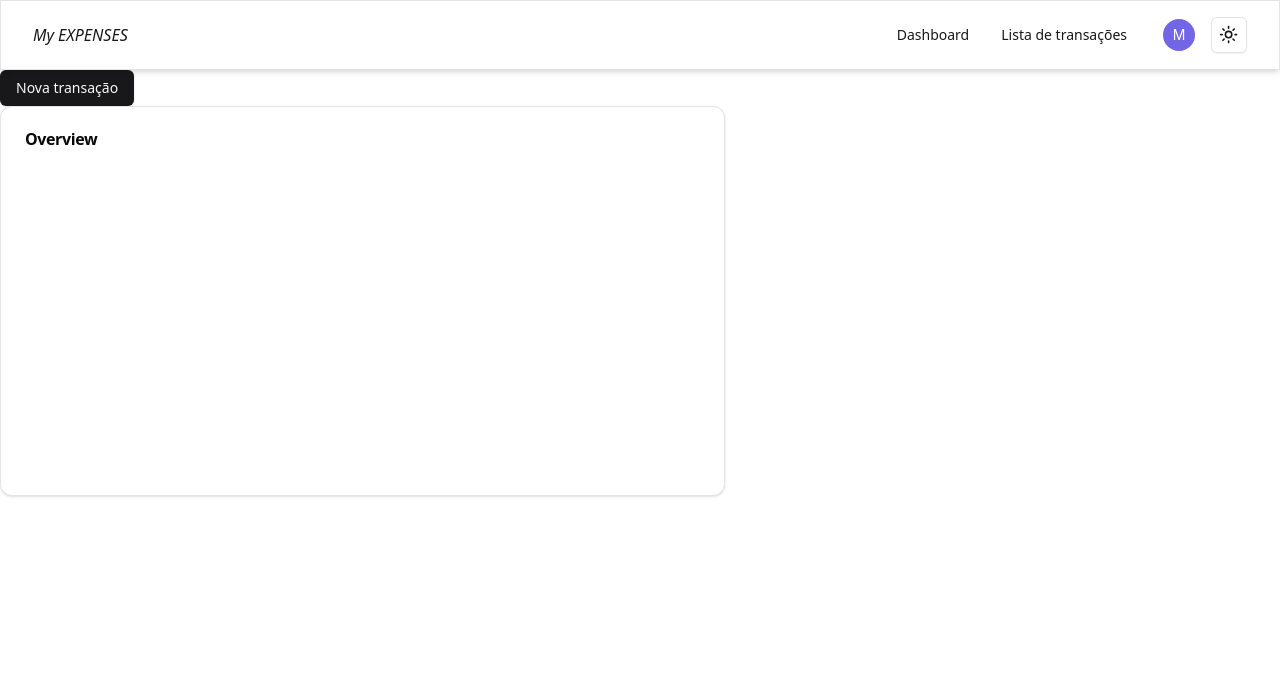
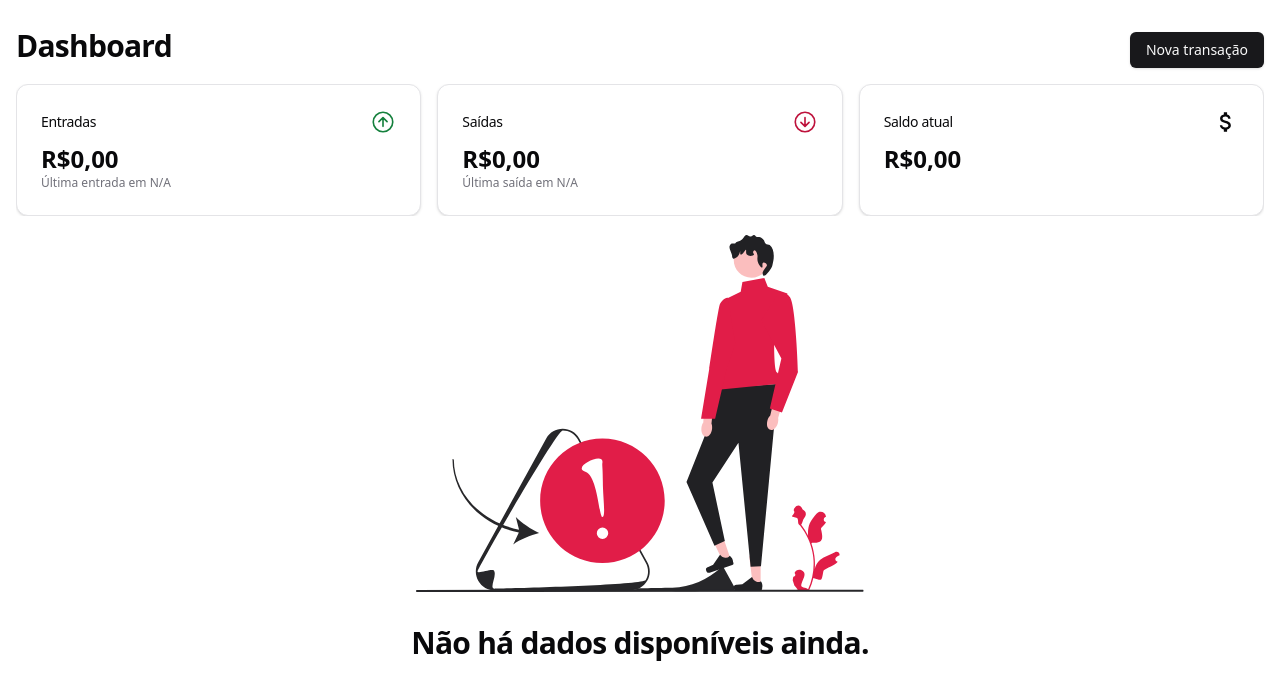
Before and after one commit to maycon-mdrs/my-expenses, a React (Vite) app: page /home in a window 1280 px wide. Shown: the top 700 px of the page. Built offline with nearby package versions, Linux system fonts and the light colour scheme.

Commit message:
Update HomePage.tsx

```diff
--- a/src/pages/Home/HomePage.tsx
+++ b/src/pages/Home/HomePage.tsx
@@ -1,25 +1,107 @@
+import { useContext } from "react";
+import { DataContext } from "@/context/DataProvider";
+import { useNavigate } from "react-router-dom";
+
+import { CardData } from "@/components/dashboard/cardData";
 import { DrawerData } from "@/components/dashboard/drawerData";
 import { Dashboard } from "@/components/dashboard/overview";
-import { ModeToggle } from "@/components/mode-toggle";
-import { MyNav } from "@/components/nav/MyNav";
+
+import { Card, CardContent, CardDescription, CardHeader, CardTitle, CardFooter } from "@/components/ui/card";
 import { Button } from "@/components/ui/button";
-import { Card, CardContent, CardHeader, CardTitle } from "@/components/ui/card";
-import { DataContext } from "@/context/DataProvider";
-import { useContext } from "react";
+import { ScrollArea, ScrollBar } from "@/components/ui/scroll-area";
+import { IoArrowUpCircleOutline, IoArrowDownCircleOutline } from "react-icons/io5";
+import { MdAttachMoney } from "react-icons/md";
+
+import { format } from 'date-fns';
+import { ptBR } from "date-fns/locale";
+import { RecentData } from "@/pages/Home/recent/recentData";
+
+import { DataType } from "@/types/DataType";
+import { NoDATA } from "@/components/status/NoData";
 
 export function HomePage() {
-    const data = useContext(DataContext);
+    const { data } = useContext(DataContext);
+    const dataOrder = data.sort((a, b) => new Date(b.id).getTime() - new Date(a.id).getTime());
 
-    async function handleAdd() {
+    const navigate = useNavigate();
 
-    }
+    const totalInflow = dataOrder.reduce((acc, item) => acc + item.inflow, 0);
+    const totalOutflow = dataOrder.reduce((acc, item) => acc + item.outflow, 0);
+    const balance = totalInflow - totalOutflow;
+
+    const getLastInflow = dataOrder?.filter((item: DataType) => item.inflow > 0).length > 0
+        ? format(dataOrder.filter((item: DataType) => item.inflow > 0)[0].date, "d 'de' MMMM yy", { locale: ptBR })
+        : 'N/A';
+
+    const getLastOutflow = dataOrder?.filter((item: DataType) => item.outflow > 0).length > 0
+        ? format(dataOrder.filter((item: DataType) => item.outflow > 0)[0].date, "d 'de' MMMM yy", { locale: ptBR })
+        : 'N/A';
+
+    const info = [
+        {
+            title: 'Entradas',
+            value: `R$${totalInflow.toFixed(2).replace('.', ',')}`,
+            icon: <IoArrowUpCircleOutline size={26} color="15803d" />,
+            text: `Última entrada em ${getLastInflow}`,
+        },
+        {
+            title: 'Saídas',
+            value: `R$${totalOutflow.toFixed(2).replace('.', ',')}`,
+            icon: <IoArrowDownCircleOutline size={26} color="be123c" />,
+            text: `Última saída em ${getLastOutflow}`,
+        },
+        {
+            title: 'Saldo atual',
+            value: `R$${balance.toFixed(2).replace('.', ',')}`,
+            icon: <MdAttachMoney size={26} />
+        },
+    ];
 
     return (
-        <>
-            <MyNav />
+        <div className="flex-1 space-y-4 p-4 pt-6">
+            <div className="flex items-center justify-between space-y-2">
+                <h2 className="text-3xl font-bold tracking-tight">Dashboard</h2>
+                <div className="flex items-center space-x-2">
                     <DrawerData />
-            <div className="grid gap-4 md:grid-cols-2 lg:grid-cols-7">
-                <Card className="col-span-4">
+                </div>
+            </div>
+
+            {/*
+            <div className="grid gap-4 sm:grid-cols-3">
+                {info.map((item, index) => (
+                    <CardData
+                        key={index}
+                        title={item.title}
+                        icon={item.icon}
+                        text={item?.text}
+                        value={item.value}
+                    />
+                ))}
+            </div>
+            */}
+            <ScrollArea className="whitespace-nowrap pb-4">
+                <div className="flex gap-4 w-full">
+                    {info.map((item, index) => (
+                        <CardData
+                            key={index}
+                            title={item.title}
+                            icon={item.icon}
+                            text={item?.text}
+                            value={item.value}
+                            style={{ width: '100%' }}
+                        />
+                    ))}
+                </div>
+                <ScrollBar orientation="horizontal" />
+            </ScrollArea>
+
+            {data.length === 0 ? (
+                <div className="flex items-center justify-center h-[calc(100vh-25rem)]">
+                    <NoDATA />
+                </div>
+            ) : (
+                <div className="grid gap-4 md:grid-cols-4 lg:grid-cols-7">
+                    <Card className="col-span-4 md:col-span-4 lg:col-span-4">
                         <CardHeader>
                             <CardTitle>Overview</CardTitle>
                         </CardHeader>
@@ -27,7 +109,34 @@ export function HomePage() {
                             <Dashboard />
                         </CardContent>
                     </Card>
+
+                    <Card className="col-span-4 md:col-span-4 lg:col-span-3">
+                        <CardHeader>
+                            <CardTitle>Transações recentes</CardTitle>
+                            <CardDescription>
+                                {
+                                    dataOrder.length === 1
+                                        ? 'Sua última transação!'
+                                        : `Suas últimas ${dataOrder.slice(0, 4).length} transações!`
+                                }
+                            </CardDescription>
+                        </CardHeader>
+                        <CardContent>
+                            {dataOrder.slice(0, 4).map((item, index) => (
+                                <RecentData
+                                    key={index}
+                                    title={item.title}
+                                    description={item.description}
+                                    value={item.inflow ? `+ R$${item.inflow.toFixed(2).replace('.', ',')}` : `- R$${item.outflow.toFixed(2).replace('.', ',')}`}
+                                />
+                            ))}
+                        </CardContent>
+                        <CardFooter className="flex items-center justify-center">
+                            <Button variant="link" onClick={() => navigate('/lista')}>Ver todas</Button>
+                        </CardFooter>
+                    </Card>
                 </div>
-        </>
+            )}
+        </div>
     )
 }
```
Lines whose indentation alone changed are shown as unchanged.
